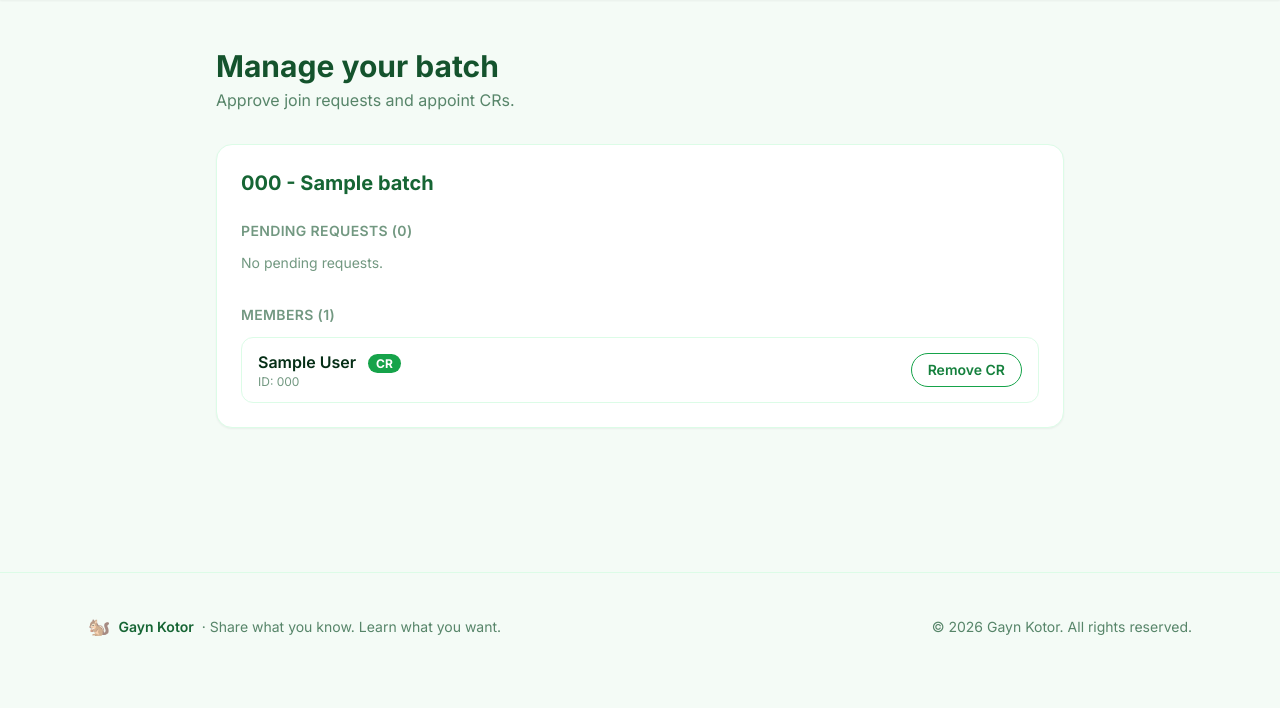
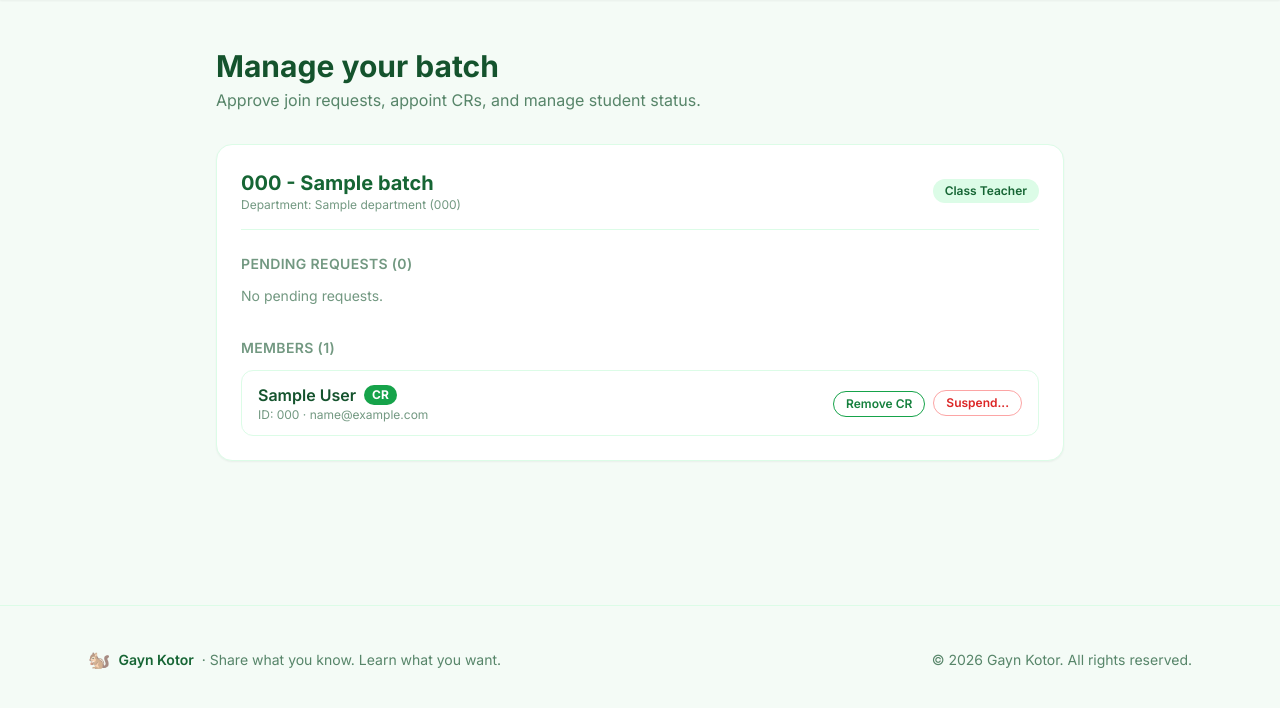
Before and after one commit to smrity873/gayn_kotor, a Django app: page /campus/manage/ in a window 1280 px wide. Shown: the part 67-775 px from the top of the page. Run offline with Django 5.2, Linux system fonts and the light colour scheme; a user stored in the database is signed in; tables that the repository leaves empty hold one stand-in row (values such as "Sample post"); data that the repository does not hold is empty; some libraries are stand-ins or nearby versions.

Commit message:
Phase 1.6 & 1.8: Add account suspension workflow, manage UI buttons, clear suspension login message, and 15-minute login throttle

```diff
--- a/accounts/forms.py
+++ b/accounts/forms.py
@@ -1,6 +1,8 @@
 from django import forms
 from django.conf import settings
+from django.contrib.auth import authenticate
 from django.contrib.auth.forms import AuthenticationForm, UserCreationForm
+from django.core.cache import cache
 from django.urls import reverse
 
 from campus.models import Batch, BatchMembership
@@ -14,6 +16,15 @@ INPUT_CLASSES = (
     "focus:ring-2 focus:ring-green-500/30 "
     "dark:border-green-800 dark:bg-canvas-dark dark:text-green-50"
 )
+
+
+def get_client_ip(request):
+    if not request:
+        return "127.0.0.1"
+    x_forwarded_for = request.META.get("HTTP_X_FORWARDED_FOR")
+    if x_forwarded_for:
+        return x_forwarded_for.split(",")[0].strip()
+    return request.META.get("REMOTE_ADDR", "127.0.0.1")
 
 
 class SignUpForm(UserCreationForm):
@@ -83,3 +94,43 @@ class LoginForm(AuthenticationForm):
         self.fields["username"].label = "Username"
         for field in self.fields.values():
             field.widget.attrs["class"] = INPUT_CLASSES
+
+    def clean(self):
+        username = self.cleaned_data.get("username", "").strip()
+        password = self.cleaned_data.get("password")
+
+        if username and password:
+            client_ip = get_client_ip(self.request)
+            throttle_key = f"login_failed_{username.lower()}_{client_ip}"
+            failed_count = cache.get(throttle_key, 0)
+            if failed_count >= 5:
+                raise forms.ValidationError(
+                    "Too many failed login attempts. Please try again in 15 minutes."
+                )
+
+            self.user_cache = authenticate(
+                self.request, username=username, password=password
+            )
+
+            if self.user_cache is None:
+                cache.set(throttle_key, failed_count + 1, timeout=15 * 60)
+
+                matched_user = User.objects.filter(username__iexact=username).first()
+                if matched_user and matched_user.check_password(password):
+                    if matched_user.suspended_at or matched_user.suspension_reason:
+                        raise forms.ValidationError(
+                            f"Your account has been suspended. Reason: {matched_user.suspension_reason or 'No reason provided.'}"
+                        )
+                    if not matched_user.is_active:
+                        if matched_user.role == User.Role.LECTURER:
+                            raise forms.ValidationError(
+                                "Your lecturer account is pending administrator approval."
+                            )
+                        raise forms.ValidationError("This account is inactive.")
+
+                raise self.get_invalid_login_error()
+            else:
+                self.confirm_login_allowed(self.user_cache)
+                cache.delete(throttle_key)
+
+        return self.cleaned_data
--- a/campus/views.py
+++ b/campus/views.py
@@ -1,19 +1,33 @@
 from django.contrib import messages
+from django.contrib.auth import get_user_model
 from django.contrib.auth.decorators import login_required
 from django.core.exceptions import PermissionDenied
 from django.shortcuts import get_object_or_404, redirect, render
 from django.urls import reverse
+from django.utils import timezone
 from django.views.decorators.http import require_POST
 
 from notifications.services import notify
 
 from .models import Batch, BatchMembership
 
+User = get_user_model()
+
 
 @login_required
 def manage(request):
-    batches = Batch.objects.filter(class_teacher=request.user).select_related("department")
-    if not batches.exists():
+    user = request.user
+    if user.is_superuser:
+        batches = Batch.objects.all().select_related("department")
+    elif user.class_teacher_of.exists():
+        batches = user.class_teacher_of.select_related("department")
+    elif (
+        hasattr(user, "membership")
+        and user.membership.is_cr
+        and user.membership.status == BatchMembership.Status.APPROVED
+    ):
+        batches = Batch.objects.filter(pk=user.membership.batch_id).select_related("department")
+    else:
         raise PermissionDenied
 
     items = []
@@ -21,6 +35,12 @@ def manage(request):
         memberships = batch.memberships.select_related("user").order_by("user__first_name")
         items.append({
             "batch": batch,
+            "is_teacher": (user.is_superuser or batch.class_teacher_id == user.pk),
+            "is_cr": (
+                hasattr(user, "membership")
+                and user.membership.batch_id == batch.pk
+                and user.membership.is_cr
+            ),
             "pending": memberships.filter(status=BatchMembership.Status.PENDING),
             "members": memberships.filter(status=BatchMembership.Status.APPROVED),
         })
@@ -33,50 +53,115 @@ def membership_action(request, pk):
     membership = get_object_or_404(
         BatchMembership.objects.select_related("user", "batch"),
         pk=pk,
-        batch__class_teacher=request.user,
     )
+    user = request.user
+    batch = membership.batch
+    target_user = membership.user
     action = request.POST.get("action")
-    name = membership.user.get_full_name() or membership.user.username
-    batch = membership.batch
+    name = target_user.get_full_name() or target_user.username
 
-    if action == "approve":
-        membership.status = BatchMembership.Status.APPROVED
-        membership.save()
-        messages.success(request, f"{name} approved.")
+    is_teacher = bool(user.is_superuser or batch.class_teacher_id == user.pk)
+    is_cr = bool(
+        hasattr(user, "membership")
+        and user.membership.batch_id == batch.pk
+        and user.membership.is_cr
+        and user.membership.status == BatchMembership.Status.APPROVED
+    )
+
+    if action in ["approve", "reject", "make_cr", "remove_cr"]:
+        if not is_teacher:
+            raise PermissionDenied
+
+        if action == "approve":
+            membership.status = BatchMembership.Status.APPROVED
+            membership.save()
+            messages.success(request, f"{name} approved.")
+            notify(
+                target_user,
+                f"Welcome to {batch}! You can now upload notes and see your batch.",
+                reverse("notes:list"),
+            )
+        elif action == "reject":
+            membership.status = BatchMembership.Status.REJECTED
+            membership.is_cr = False
+            membership.save()
+            messages.info(request, f"{name} rejected.")
+            notify(
+                target_user,
+                f"Your request to join {batch} was rejected. Please talk to your class teacher.",
+                reverse("core:home"),
+            )
+        elif action == "make_cr" and membership.status == BatchMembership.Status.APPROVED:
+            membership.is_cr = True
+            membership.save()
+            messages.success(request, f"{name} is now a CR.")
+            notify(
+                target_user,
+                f"You are now a CR of {batch}. You can review notes of your batch.",
+                reverse("notes:review_list"),
+            )
+        elif action == "remove_cr":
+            was_cr = membership.is_cr
+            membership.is_cr = False
+            membership.save()
+            messages.info(request, f"{name} is no longer a CR.")
+            if was_cr:
+                notify(
+                    target_user,
+                    f"You are no longer a CR of {batch}.",
+                    reverse("core:home"),
+                )
+
+    elif action == "suspend":
+        if target_user.role == User.Role.LECTURER and not user.is_superuser:
+            raise PermissionDenied
+        if batch.class_teacher_id == target_user.pk:
+            raise PermissionDenied
+
+        if is_teacher:
+            pass
+        elif is_cr:
+            if membership.is_cr or target_user.pk == user.pk:
+                raise PermissionDenied
+        else:
+            raise PermissionDenied
+
+        reason = request.POST.get("reason", "").strip()
+        if not reason:
+            messages.error(request, "A reason is required to suspend a student.")
+            return redirect("campus:manage")
+
+        target_user.is_active = False
+        target_user.suspended_at = timezone.now()
+        target_user.suspended_by = user
+        target_user.suspension_reason = reason
+        target_user.save(update_fields=["is_active", "suspended_at", "suspended_by", "suspension_reason"])
+
         notify(
-            membership.user,
-            f"Welcome to {batch}! You can now upload notes and see your batch.",
-            reverse("notes:list"),
-        )
-    elif action == "reject":
-        membership.status = BatchMembership.Status.REJECTED
-        membership.is_cr = False
-        membership.save()
-        messages.info(request, f"{name} rejected.")
-        notify(
-            membership.user,
-            f"Your request to join {batch} was rejected. Please talk to your class teacher.",
+            target_user,
+            f"Your account has been suspended: {reason}",
             reverse("core:home"),
         )
-    elif action == "make_cr" and membership.status == BatchMembership.Status.APPROVED:
-        membership.is_cr = True
-        membership.save()
-        messages.success(request, f"{name} is now a CR.")
+        messages.success(request, f"{name} has been suspended.")
+
+    elif action == "reactivate":
+        if not is_teacher:
+            raise PermissionDenied
+
+        target_user.is_active = True
+        target_user.suspended_at = None
+        target_user.suspended_by = None
+        target_user.suspension_reason = ""
+        target_user.save(update_fields=["is_active", "suspended_at", "suspended_by", "suspension_reason"])
+
         notify(
-            membership.user,
-            f"You are now a CR of {batch}. You can review notes of your batch.",
-            reverse("notes:review_list"),
+            target_user,
+            "Your account has been reactivated.",
+            reverse("core:home"),
         )
-    elif action == "remove_cr":
-        was_cr = membership.is_cr
-        membership.is_cr = False
-        membership.save()
-        messages.info(request, f"{name} is no longer a CR.")
-        if was_cr:
-            notify(
-                membership.user,
-                f"You are no longer a CR of {batch}.",
-                reverse("core:home"),
-            )
+        messages.success(request, f"{name} has been reactivated.")
+
+    else:
+        messages.error(request, "Invalid action.")
 
     return redirect("campus:manage")
--- a/templates/campus/manage.html
+++ b/templates/campus/manage.html
@@ -5,20 +5,31 @@
 {% block content %}
 <section class="mx-auto max-w-4xl px-6 py-12">
     <h1 class="text-3xl font-bold text-green-900 dark:text-green-50">Manage your batch</h1>
-    <p class="mt-1 text-green-900/70 dark:text-green-100/70">Approve join requests and appoint CRs.</p>
+    <p class="mt-1 text-green-900/70 dark:text-green-100/70">Approve join requests, appoint CRs, and manage student status.</p>
 
     {% for item in items %}
     <div class="mt-8 rounded-2xl border border-green-100 bg-card p-6 shadow-sm dark:border-green-900/60 dark:bg-card-dark">
+        <div class="flex items-center justify-between border-b border-green-100 pb-4 dark:border-green-900/60">
+            <div>
                 <h2 class="text-xl font-bold text-green-800 dark:text-green-300">{{ item.batch }}</h2>
+                <p class="text-xs text-green-900/60 dark:text-green-100/60">Department: {{ item.batch.department.name }} ({{ item.batch.department.code }})</p>
+            </div>
+            {% if item.is_teacher %}
+            <span class="rounded-full bg-green-100 px-3 py-1 text-xs font-semibold text-green-800 dark:bg-green-900/40 dark:text-green-300">Class Teacher</span>
+            {% elif item.is_cr %}
+            <span class="rounded-full bg-amber-100 px-3 py-1 text-xs font-semibold text-amber-800 dark:bg-amber-900/40 dark:text-amber-300">Batch CR</span>
+            {% endif %}
+        </div>
 
-        <!-- Pending requests -->
+        <!-- Pending requests (teachers only) -->
+        {% if item.is_teacher %}
         <h3 class="mt-6 text-sm font-semibold uppercase tracking-wide text-green-900/60 dark:text-green-100/60">
             Pending requests ({{ item.pending|length }})
         </h3>
         {% for m in item.pending %}
         <div class="mt-3 flex flex-col gap-3 rounded-xl bg-green-50 px-4 py-3 dark:bg-green-900/30 sm:flex-row sm:items-center sm:justify-between">
             <div>
-                <p class="font-semibold">{{ m.user.get_full_name|default:m.user.username }}</p>
+                <p class="font-semibold text-green-900 dark:text-green-100">{{ m.user.get_full_name|default:m.user.username }}</p>
                 <p class="text-xs text-green-900/60 dark:text-green-100/60">ID: {{ m.user.id_number }} · {{ m.user.email }}</p>
             </div>
             <div class="flex gap-2">
@@ -37,6 +48,7 @@
         {% empty %}
         <p class="mt-3 text-sm text-green-900/60 dark:text-green-100/60">No pending requests.</p>
         {% endfor %}
+        {% endif %}
 
         <!-- Members -->
         <h3 class="mt-8 text-sm font-semibold uppercase tracking-wide text-green-900/60 dark:text-green-100/60">
@@ -45,22 +57,71 @@
         {% for m in item.members %}
         <div class="mt-3 flex flex-col gap-3 rounded-xl border border-green-100 px-4 py-3 dark:border-green-900/60 sm:flex-row sm:items-center sm:justify-between">
             <div>
-                <p class="font-semibold">
+                <div class="flex items-center gap-2">
+                    <p class="font-semibold text-green-900 dark:text-green-100">
                         {{ m.user.get_full_name|default:m.user.username }}
-                    {% if m.is_cr %}<span class="ml-2 rounded-full bg-green-600 px-2 py-0.5 text-xs font-bold text-white">CR</span>{% endif %}
                     </p>
-                <p class="text-xs text-green-900/60 dark:text-green-100/60">ID: {{ m.user.id_number }}</p>
+                    {% if m.is_cr %}
+                    <span class="rounded-full bg-green-600 px-2 py-0.5 text-xs font-bold text-white">CR</span>
+                    {% endif %}
+                    {% if not m.user.is_active or m.user.suspended_at %}
+                    <span class="rounded-full bg-red-100 px-2.5 py-0.5 text-xs font-bold text-red-700 dark:bg-red-900/40 dark:text-red-300">Suspended</span>
+                    {% endif %}
                 </div>
+                <p class="text-xs text-green-900/60 dark:text-green-100/60">
+                    ID: {{ m.user.id_number }} · {{ m.user.email }}
+                </p>
+                {% if m.user.suspended_reason %}
+                <p class="mt-1 text-xs text-red-600 dark:text-red-400">
+                    Reason: {{ m.user.suspension_reason }}
+                </p>
+                {% endif %}
+            </div>
+
+            <div class="flex flex-wrap items-center gap-2">
+                <!-- CR appoint / remove (class teacher only) -->
+                {% if item.is_teacher and m.user.is_active %}
                 <form method="post" action="{% url 'campus:membership_action' m.pk %}">
                     {% csrf_token %}
                     {% if m.is_cr %}
                     <input type="hidden" name="action" value="remove_cr">
-                <button class="rounded-full border border-green-600 px-4 py-1.5 text-sm font-semibold text-green-700 transition hover:bg-green-50 dark:border-green-400 dark:text-green-300 dark:hover:bg-green-900/40">Remove CR</button>
+                    <button class="rounded-full border border-green-600 px-3 py-1 text-xs font-semibold text-green-700 transition hover:bg-green-50 dark:border-green-400 dark:text-green-300 dark:hover:bg-green-900/40">Remove CR</button>
                     {% else %}
                     <input type="hidden" name="action" value="make_cr">
-                <button class="rounded-full bg-green-600 px-4 py-1.5 text-sm font-semibold text-white transition hover:bg-green-700">Make CR</button>
+                    <button class="rounded-full bg-green-600 px-3 py-1 text-xs font-semibold text-white transition hover:bg-green-700">Make CR</button>
                     {% endif %}
                 </form>
+                {% endif %}
+
+                <!-- Reactivate button (class teacher only) -->
+                {% if item.is_teacher and not m.user.is_active and m.user.suspended_at %}
+                <form method="post" action="{% url 'campus:membership_action' m.pk %}">
+                    {% csrf_token %}
+                    <input type="hidden" name="action" value="reactivate">
+                    <button class="rounded-full bg-green-600 px-3 py-1 text-xs font-semibold text-white transition hover:bg-green-700">Reactivate</button>
+                </form>
+                {% endif %}
+
+                <!-- Suspend button (Teacher or CR for regular students) -->
+                {% if m.user.is_active %}
+                    {% if item.is_teacher or item.is_cr and not m.is_cr and m.user.pk != request.user.pk %}
+                    <details class="relative inline-block">
+                        <summary class="cursor-pointer list-none rounded-full border border-red-300 px-3 py-1 text-xs font-semibold text-red-600 transition hover:bg-red-50 dark:border-red-800 dark:text-red-400 dark:hover:bg-red-900/30">
+                            Suspend...
+                        </summary>
+                        <div class="absolute right-0 z-20 mt-2 w-64 rounded-xl border border-red-200 bg-white p-3 shadow-xl dark:border-red-800 dark:bg-card-dark">
+                            <form method="post" action="{% url 'campus:membership_action' m.pk %}" class="space-y-2">
+                                {% csrf_token %}
+                                <input type="hidden" name="action" value="suspend">
+                                <label class="block text-xs font-medium text-red-900 dark:text-red-200">Suspension reason (required):</label>
+                                <input type="text" name="reason" required placeholder="Reason..." class="w-full rounded-lg border border-red-200 bg-canvas px-3 py-1.5 text-xs text-green-950 outline-none focus:border-red-500 dark:border-red-800 dark:bg-canvas-dark dark:text-green-50">
+                                <button type="submit" class="w-full rounded-full bg-red-600 py-1.5 text-xs font-semibold text-white transition hover:bg-red-700">Confirm Suspend</button>
+                            </form>
+                        </div>
+                    </details>
+                    {% endif %}
+                {% endif %}
+            </div>
         </div>
         {% empty %}
         <p class="mt-3 text-sm text-green-900/60 dark:text-green-100/60">No approved members yet.</p>
--- a/templates/partials/navbar.html
+++ b/templates/partials/navbar.html
@@ -157,7 +157,7 @@
     <a href="{% url 'notes:review_list' %}" class="mb-2 block rounded-full border border-green-600 py-2.5 text-center font-semibold text-green-700 transition hover:bg-green-50 dark:border-green-400 dark:text-green-300 dark:hover:bg-green-900/50">Review notes</a>
     {% endif %}
 
-    {% if user.class_teacher_of.exists %}
+    {% if user.is_superuser or user.class_teacher_of.exists or user.membership.is_cr %}
     <a href="{% url 'campus:manage' %}" class="mb-2 block rounded-full border border-green-600 py-2.5 text-center font-semibold text-green-700 transition hover:bg-green-50 dark:border-green-400 dark:text-green-300 dark:hover:bg-green-900/50">Manage Batch</a>
     {% endif %}
 
```
Also changed, not shown: accounts/models.py (+10 -0 lines), accounts/migrations/0003_user_suspended_at_user_suspended_by_and_more.py (added). Lines whose indentation alone changed are shown as unchanged.
